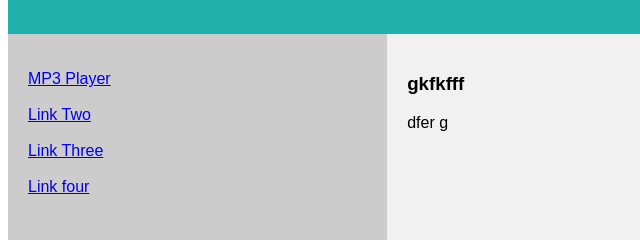
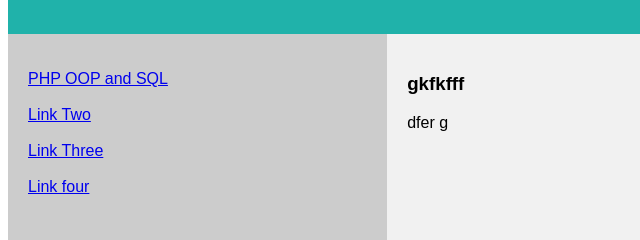
Before and after one commit to xleahcahill/website, a plain HTML site: page index.html in a window 1280 px wide. Shown: the part 182-422 px from the top of the page, 0-640 px from the left. Drawn offline with Linux system fonts and the light colour scheme.

Commit message:
update link

```diff
--- a/index.html
+++ b/index.html
@@ -12,7 +12,7 @@
 <section>
   <nav>
     <ul>
-      <li><a href="https://github.com/lukecahill/MP3-Player">MP3 Player</a></li><br>
+      <li><a href="https://github.com/xleahcahill/PHPSQL"> PHP OOP and SQL </a></li><br>
       <li><a href="#">Link Two</a></li><br>
       <li><a href="#">Link Three</a></li><br>
     <li><a href="#">Link four</a></li><br>
```
